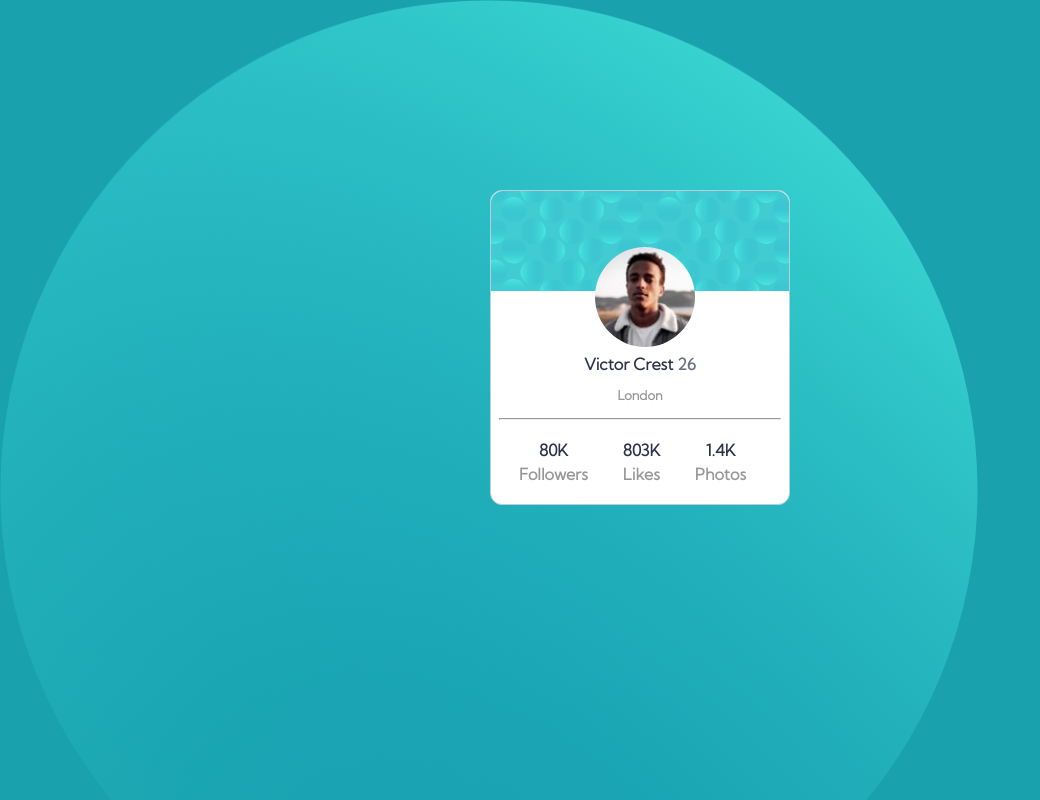
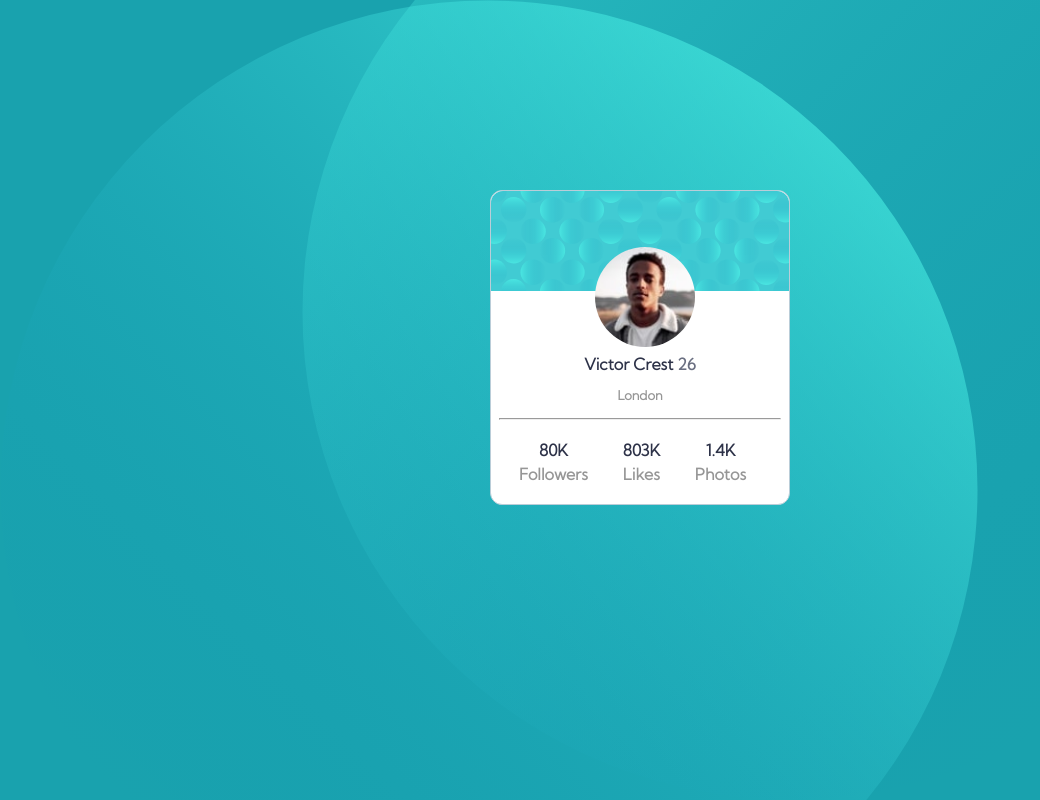
Before and after one commit to bolanleola/profilecard, a plain HTML site: page index.html in a window 1280 px wide. Shown: the whole page, without its empty margins (0-1040 px from the left). Drawn offline with Linux system fonts and the light colour scheme.

Commit message:
Update style.css

```diff
--- a/style.css
+++ b/style.css
@@ -76,7 +76,7 @@ select {
 body{
     background-color: hsl(185, 75%, 39%);
     background-image: url(images/bg-pattern-top.svg), url(images/bg-pattern-bottom.svg);
-    background-position: left top, botto right;
+    background-position: left top, bottom right;
     background-repeat: no-repeat, no-repeat;
 
     padding: 30px;
```
